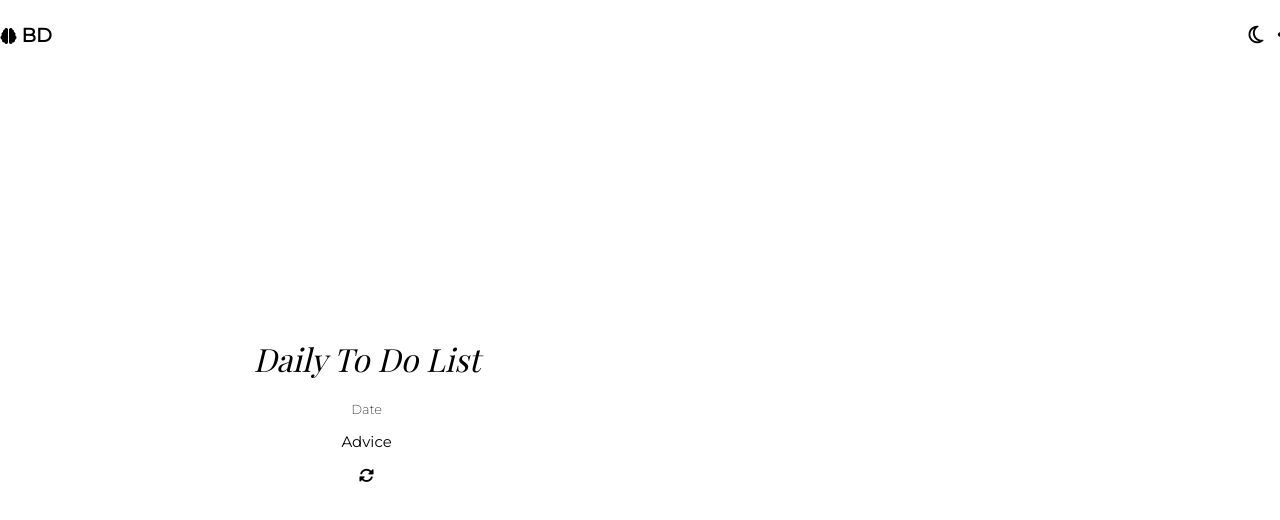
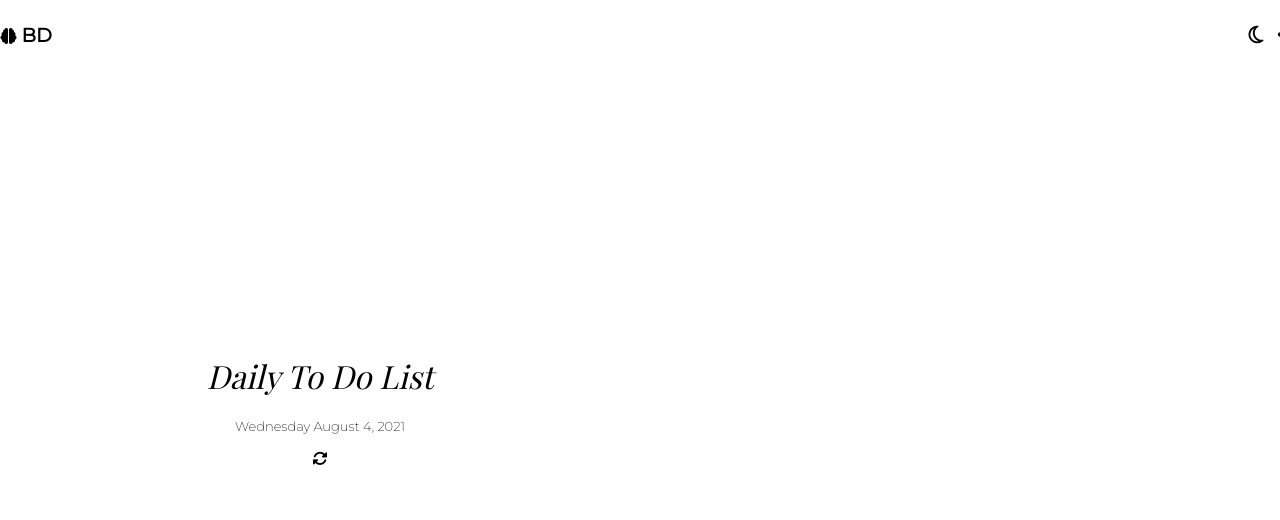
Before and after one commit to Esmeralda1997/BrainDump, a plain HTML site: page index.html in a window 1280 px wide. Drawn offline with nearby package versions, Linux system fonts and the light colour scheme; no server answers; a web font is replaced by a local one.

Commit message:
Added todays date

```diff
--- a/app.js
+++ b/app.js
@@ -1,7 +1,22 @@
+//localStorage
+//arr, advice, and date
+
+
 //get date
+const date = new Date();
+const [month, day, year, weekday] = [date.getMonth(), date.getDate(), date.getFullYear(), date.getDay()];
+const weekdays = ['Sunday', 'Monday', 'Tuesday', 'Wednesday', 'Thursday', 'Friday', 'Saturday'];
+const months = ['January', 'February', 'March', 'April', 'May', 'June', 'July', 'August', 'September', 'October', 'November', 'December'];
 
+document.querySelector('#date').textContent = `${weekdays[weekday]} ${months[month]} ${day}, ${year}`;
 
 //get API --> make it way more seamless
 $.getJSON("https://api.adviceslip.com/advice", function(data) {
-    document.querySelector('#advice').textContent = data.slip.advice;
+    let advice = data.slip.advice;
+    document.querySelector('#advice').textContent = advice;
 })
+
+//store quote in localStorage
+
+
+//refresh API
--- a/index.html
+++ b/index.html
@@ -27,9 +27,9 @@
         <main>
             <div id="todays-description">
                 <h1>Daily To Do List</h1>
-                <h2>Date</h2>
+                <h2 id='date'></h2>
                 <div id="advice">
-                    <p>Advice</p>
+                    <p></p>
                     <i class="fas fa-sync-alt"></i>
                 </div>
             </div>
--- a/style.css
+++ b/style.css
@@ -47,7 +47,8 @@ main {
 
 #todays-description {
     text-align: center;
-
+    width: 50%;
+    margin: 0 20px;
 }
 
 #todays-description h1{
@@ -62,8 +63,14 @@ main {
     font-size: small;
 }
 
+#list-container {
+    width: 50%;
+    margin: 0 20px;
+}
+
 #advice {
     font-family: 'Montserrat', sans-serif;
     font-weight: normal;
     font-size: 15px;
+    margin: 0 100px;
 }
```
